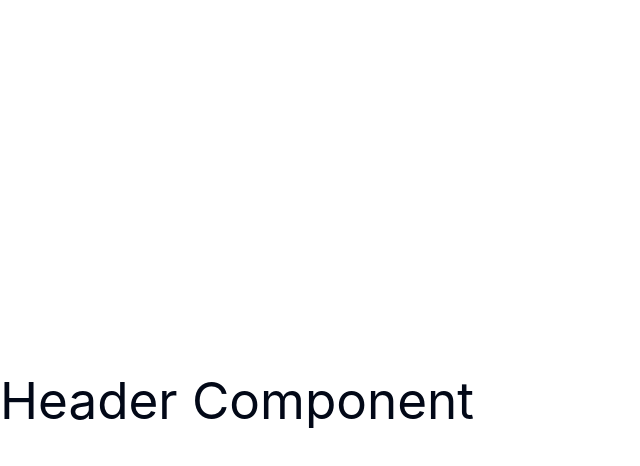
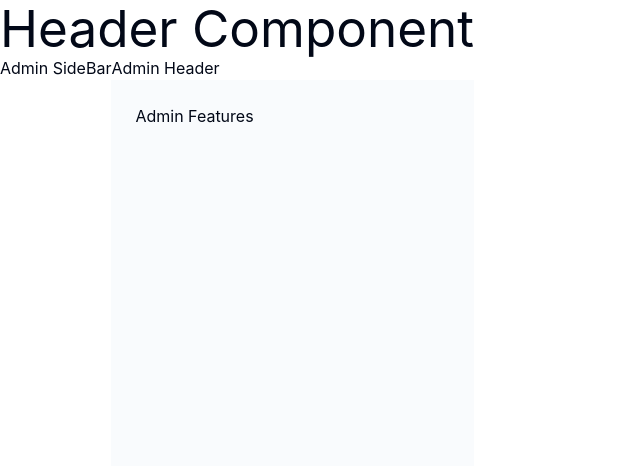
Before and after one commit to MostafaShahat2021/ECommerce-App, a React (Vite) app in the folder clint/: page /admin/features in a window 1280 px wide. Before the commit this address had no page. Shown: the top 466 px of the page, without its empty margins (0-640 px from the left). Built offline with nearby package versions, Linux system fonts and the light colour scheme.

Commit message:
Add Admin pages with basic routing

```diff
--- a/clint/src/App.jsx
+++ b/clint/src/App.jsx
@@ -2,6 +2,11 @@ import { Route, Routes } from 'react-router-dom';
 import AuthLayout from './components/auth/layout';
 import AuthLogin from './pages/auth/login';
 import AuthRegister from './pages/auth/register';
+import AdminLayout from './components/admin-view/layout';
+import AdminDashboard from './pages/admin-view/dashboard';
+import AdminProducts from './pages/admin-view/products';
+import AdminOrders from './pages/admin-view/orders';
+import AdminFeatures from './pages/admin-view/features';
 
 function App() {
   return (
@@ -14,6 +19,12 @@ function App() {
           <Route path="login" element={<AuthLogin />} />
           <Route path="register" element={<AuthRegister />} />
         </Route>
+        <Route path="/admin" element={<AdminLayout />}>
+          <Route path="dashboard" element={<AdminDashboard />} />
+          <Route path="products" element={<AdminProducts />} />
+          <Route path="orders" element={<AdminOrders />} />
+          <Route path="features" element={<AdminFeatures />} />
+        </Route>
       </Routes>
     </div>
   );
--- /dev/null
+++ b/clint/src/components/admin-view/header.jsx
@@ -0,0 +1,5 @@
+export default function AdminHeader() {
+  return (
+    <div>Admin Header</div>
+  )
+}
--- /dev/null
+++ b/clint/src/components/admin-view/layout.jsx
@@ -0,0 +1,19 @@
+import { Outlet } from "react-router-dom";
+import AdminSideBar from "./sidebar";
+import AdminHeader from "./header";
+
+export default function AdminLayout() {
+  return (
+    <div className="flex min-h-screen w-full">
+      {/* Admin sidbar */}
+      <AdminSideBar />
+      <div className="flex flex-1 flex-col">
+        {/* Admin Header */}
+        <AdminHeader />
+        <main className="flex flex-1 bg-muted/40 p-4 md:p-6">
+          <Outlet />
+        </main>
+      </div>
+    </div>
+  )
+}
--- /dev/null
+++ b/clint/src/components/admin-view/sidebar.jsx
@@ -0,0 +1,5 @@
+export default function AdminSideBar() {
+  return (
+    <div>Admin SideBar</div>
+  )
+}
--- /dev/null
+++ b/clint/src/pages/admin-view/dashboard.jsx
@@ -0,0 +1,5 @@
+export default function AdminDashboard() {
+  return (
+    <div>Admin Dashboard</div>
+  )
+}
--- /dev/null
+++ b/clint/src/pages/admin-view/features.jsx
@@ -0,0 +1,5 @@
+export default function AdminFeatures() {
+  return (
+    <div>Admin Features</div>
+  )
+}
--- /dev/null
+++ b/clint/src/pages/admin-view/orders.jsx
@@ -0,0 +1,5 @@
+export default function AdminOrders() {
+  return (
+    <div>Admin Orders</div>
+  )
+}
--- /dev/null
+++ b/clint/src/pages/admin-view/products.jsx
@@ -0,0 +1,5 @@
+export default function AdminProducts() {
+  return (
+    <div>Admin Products</div>
+  )
+}
```
